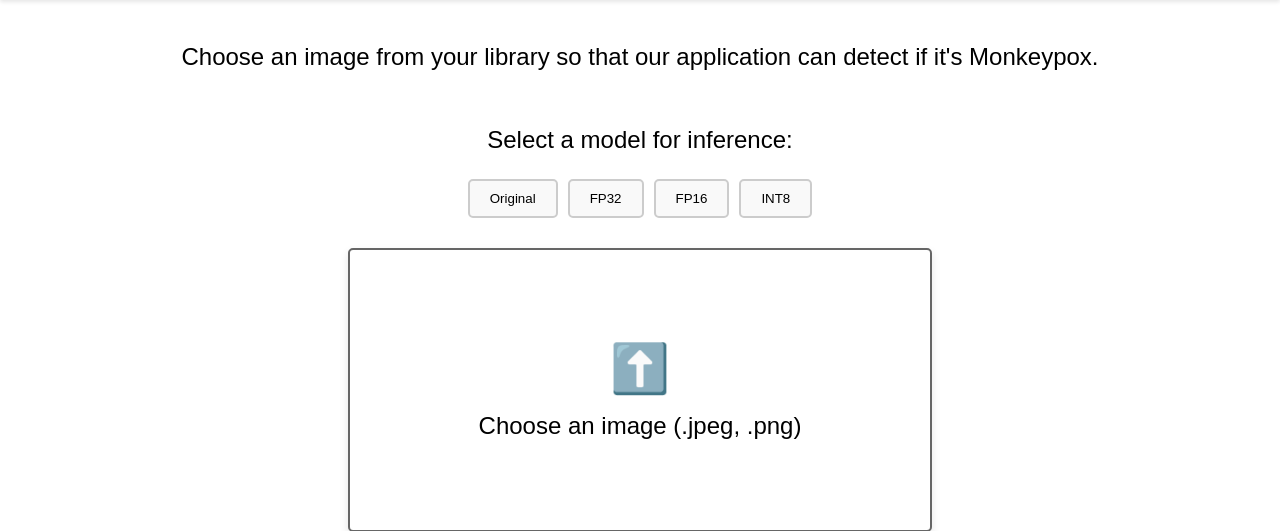
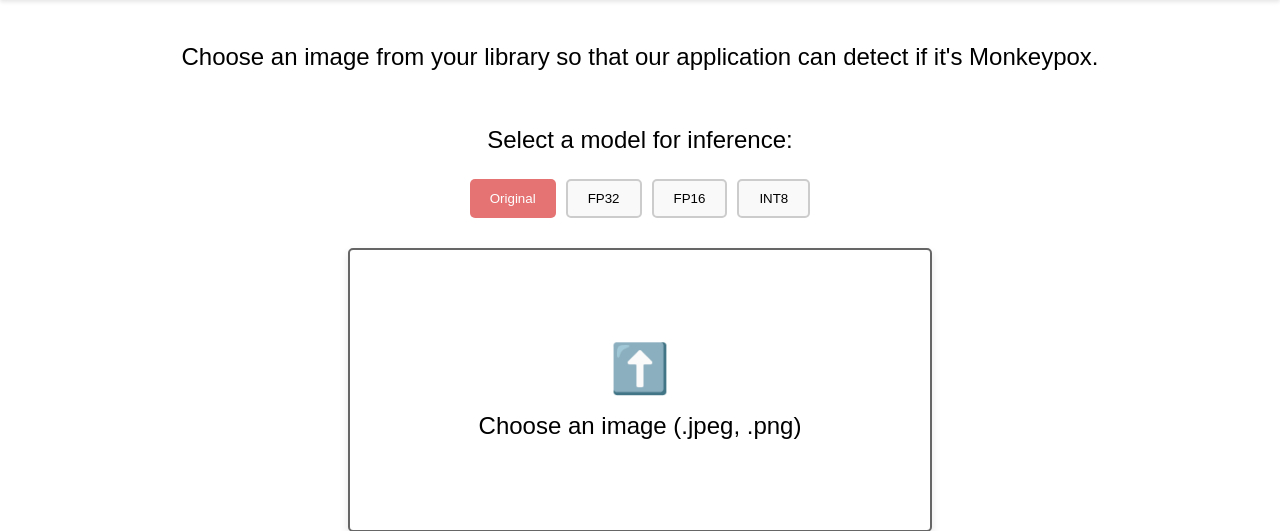
Before and after one commit to Jacobdelgado1002/CAPSTONE, a Flask app: page / in a window 1280 px wide. Shown: the part 67-598 px from the top of the page. Run offline with Flask 3, Linux system fonts and the light colour scheme.

Commit message:
Changed color for model buttons and set Original as default

```diff
--- a/src/ui/static/CSS/style.css
+++ b/src/ui/static/CSS/style.css
@@ -155,9 +155,9 @@ img {
   }
 
   .model-button.selected {
-    background-color: #007bff;
+    background-color: #e57373;
     color: white;
-    border-color: #0056b3;
+    border: none;
   }
 
 .hidden {
--- a/src/ui/templates/landing.html
+++ b/src/ui/templates/landing.html
@@ -20,7 +20,7 @@
       <div class="model-selection">
         <p class="description">Select a model for inference:</p>
         <div class="model-buttons">
-          <button type="button" class="model-button" id="Original" onclick="selectModel('Original')">Original</button>
+          <button type="button" class="model-button selected" id="Original" onclick="selectModel('Original')">Original</button>
           <button type="button" class="model-button" id="FP32" onclick="selectModel('FP32')">FP32</button>
           <button type="button" class="model-button" id="FP16" onclick="selectModel('FP16')">FP16</button>
           <button type="button" class="model-button" id="INT8" onclick="selectModel('INT8')">INT8</button>
```
